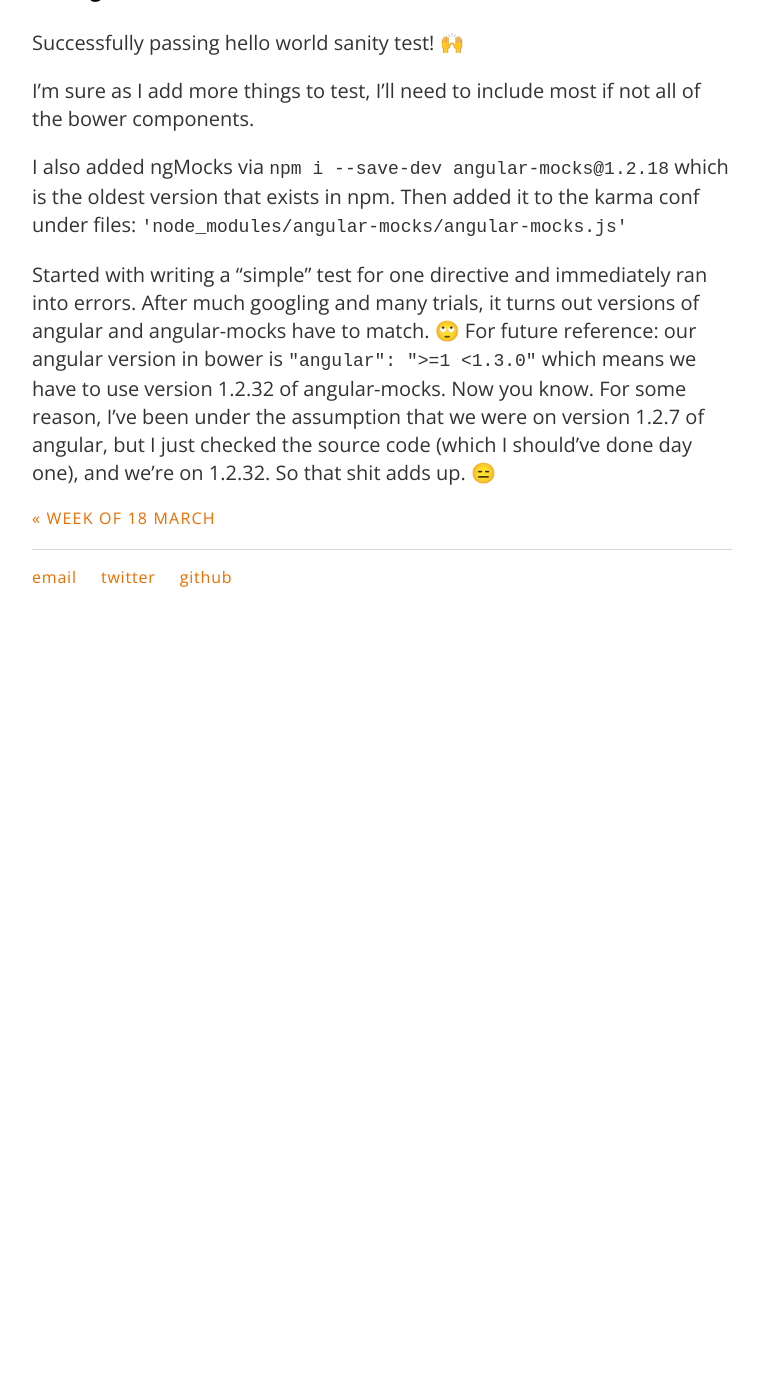
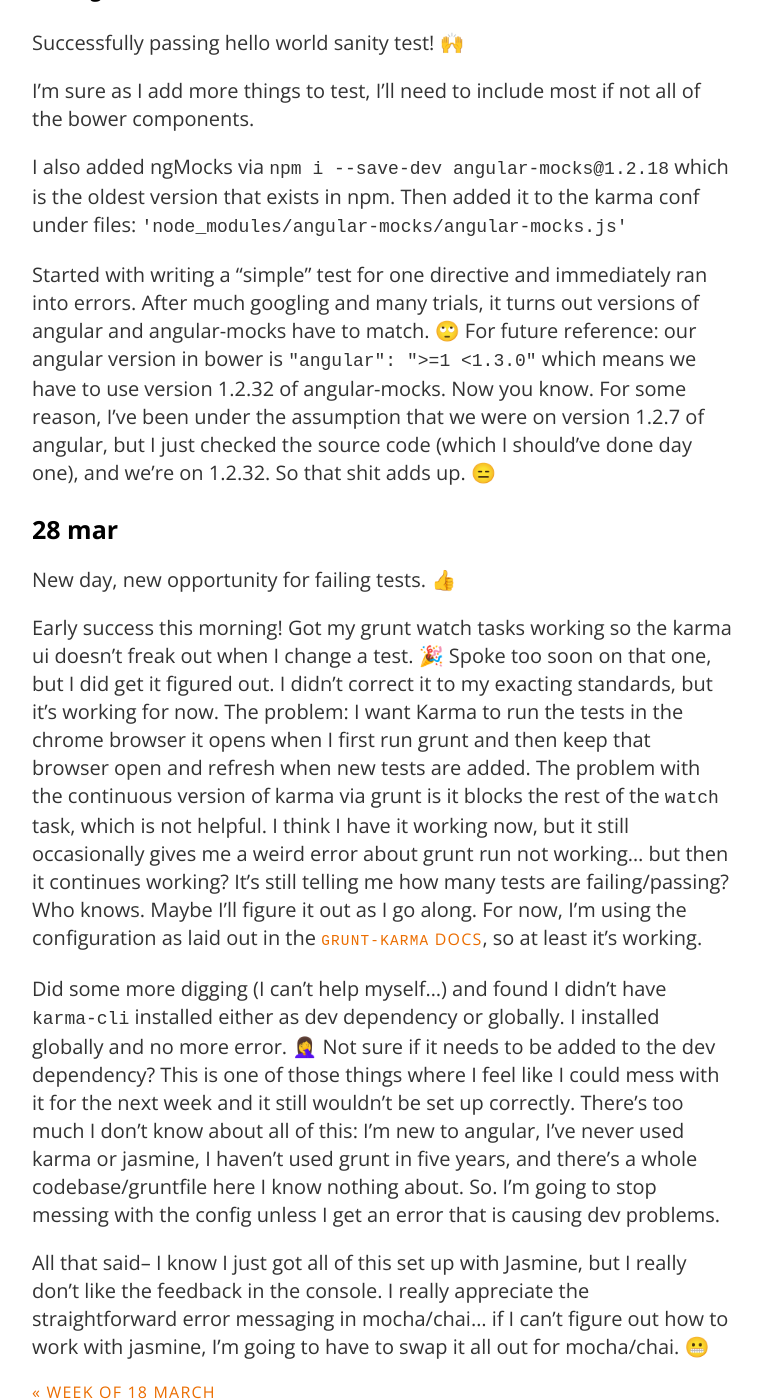
Before and after one commit to carylwyatt/carylwyatt.github.io, a Jekyll site: the page built from _posts/2019-03-25-week-of-25-mar.md, in a window 1280 px wide and 1400 px high, scrolled down 4502 px. Shown: the whole window, without its empty margins (258-1021 px from the left). Built offline with Jekyll 4.4.1, drawn with Linux system fonts in a browser that asks for light colours; emoji names are drawn with the system emoji font; before the commit the page ends 5130 px from its top, so only the background shows below that.

Commit message:
meh. grunt/karma config nonsense.

```diff
--- a/_posts/2019-03-25-week-of-25-mar.md
+++ b/_posts/2019-03-25-week-of-25-mar.md
@@ -123,3 +123,13 @@ I'm sure as I add more things to test, I'll need to include most if not all of t
 I also added ngMocks via `npm i --save-dev angular-mocks@1.2.18` which is the oldest version that exists in npm. Then added it to the karma conf under files: `'node_modules/angular-mocks/angular-mocks.js'`
 
 Started with writing a "simple" test for one directive and immediately ran into errors. After much googling and many trials, it turns out versions of angular and angular-mocks have to match. :roll_eyes: For future reference: our angular version in bower is `"angular": ">=1 <1.3.0"` which means we have to use version 1.2.32 of angular-mocks. Now you know. For some reason, I've been under the assumption that we were on version 1.2.7 of angular, but I just checked the source code (which I should've done day one), and we're on 1.2.32. So that shit adds up. :expressionless:
+
+### 28 mar
+
+New day, new opportunity for failing tests. :thumbsup:
+
+Early success this morning! Got my grunt watch tasks working so the karma ui doesn't freak out when I change a test. :tada: Spoke too soon on that one, but I did get it figured out. I didn't correct it to my exacting standards, but it's working for now. The problem: I want Karma to run the tests in the chrome browser it opens when I first run grunt and then keep that browser open and refresh when new tests are added. The problem with the continuous version of karma via grunt is it blocks the rest of the `watch` task, which is not helpful. I think I have it working now, but it still occasionally gives me a weird error about grunt run not working... but then it continues working? It's still telling me how many tests are failing/passing? Who knows. Maybe I'll figure it out as I go along. For now, I'm using the configuration as laid out in the [`grunt-karma` docs](https://github.com/karma-runner/grunt-karma), so at least it's working.
+
+Did some more digging (I can't help myself...) and found I didn't have `karma-cli` installed either as dev dependency or globally. I installed globally and no more error. :woman_facepalming: Not sure if it needs to be added to the dev dependency? This is one of those things where I feel like I could mess with it for the next week and it still wouldn't be set up correctly. There's too much I don't know about all of this: I'm new to angular, I've never used karma or jasmine, I haven't used grunt in five years, and there's a whole codebase/gruntfile here I know nothing about. So. I'm going to stop messing with the config unless I get an error that is causing dev problems.
+
+All that said-- I know I just got all of this set up with Jasmine, but I really don't like the feedback in the console. I really appreciate the straightforward error messaging in mocha/chai... if I can't figure out how to work with jasmine, I'm going to have to swap it all out for mocha/chai. :grimacing:
```
